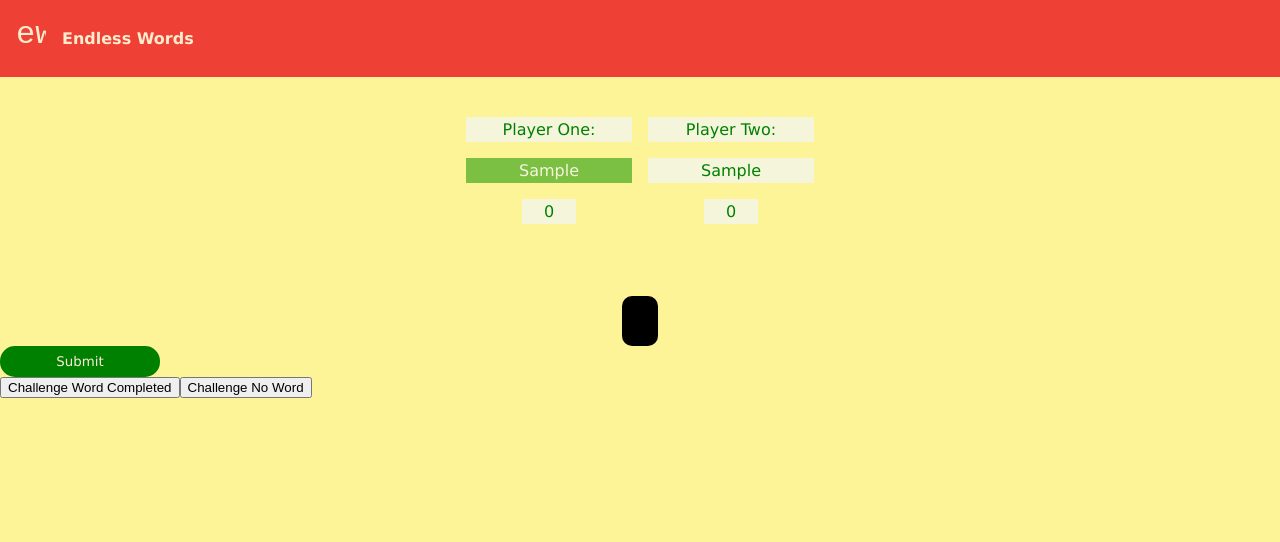
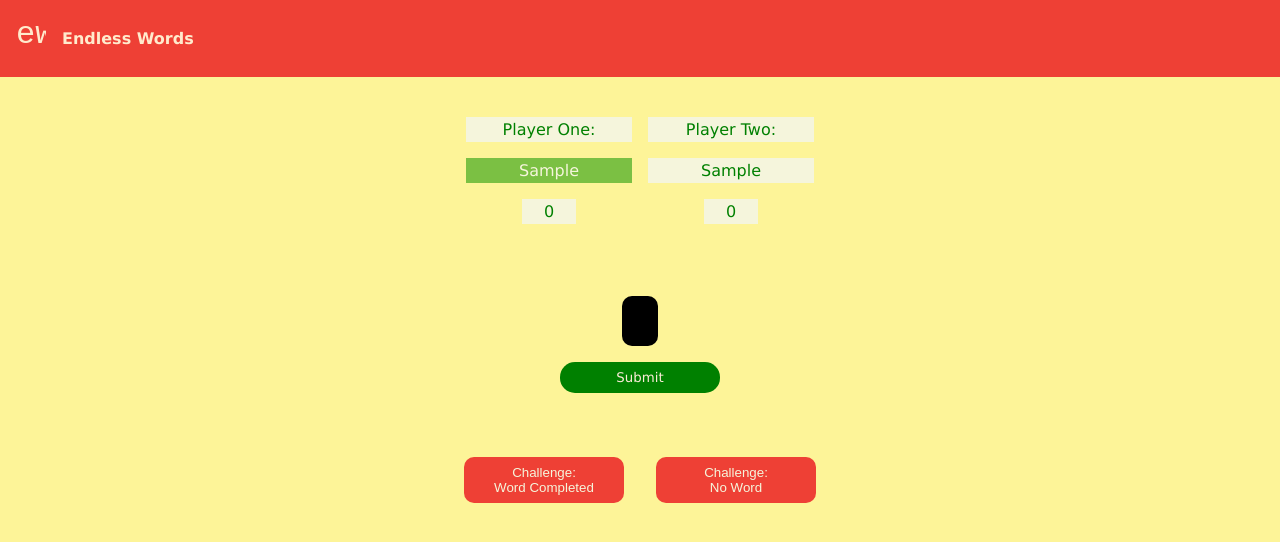
Before and after one commit to jezinho22/endless-words-2, a React (Vite) app: page / in a window 1280 px wide. Both pictures are taken after typing "Sample", "Sample" into the empty fields and a click on the button "Submit". Shown: the top 542 px of the page. Built offline with nearby package versions, Linux system fonts and the light colour scheme.

Commit message:
multi-player done

```diff
--- a/src/App.css
+++ b/src/App.css
@@ -118,6 +118,11 @@ h1 {
 	align-self: center;
 }
 
+#letter-form {
+	display: flex;
+	flex-direction: column;
+}
+
 #letter-form div {
 	display: flex;
 	justify-content: space-around;
@@ -143,14 +148,36 @@ h1 {
 	border-radius: 15px;
 	font-family: Verdana, Geneva, Tahoma, sans-serif;
 	width: 10rem;
-	margin: auto;
+	margin: 1rem auto;
+}
+
+div.challenge-buttons {
+	display: flex;
+	flex-direction: row;
+	justify-content: center;
+}
+
+div.challenge-buttons button {
+	width: 10rem;
+	border-radius: 10px;
+	background-color: #ee4035;
+	color: beige;
+	padding: 0.5rem;
+	border: none;
+	margin-top: 3rem;
+	margin: 3rem 1rem;
+
 }
 
 .challenge {
 	position: absolute;
-	top: 100px;
-	left: 10px;
+	top: 50%;
+	left: 50%;
+	transform: translate(-50%, -50%);
 	width: 200px;
 	background-color: #ee4035;
 	color: #fdf498;
+	border:3px solid indianred;
+	border-radius: 10px;
+	padding: 1rem;
 }
--- a/src/ChallengeButtons.jsx
+++ b/src/ChallengeButtons.jsx
@@ -47,6 +47,7 @@ function closeChallenge(){
     console.log('closing challenge')
     setShowNoWordModal(false)
     setShowWordModal(false)
+    setAnswer({...answer, wording: ''})
 
     // add points
     let winnerIndex;
@@ -76,9 +77,9 @@ function closeChallenge(){
 }
 
   return (
-    <div>
-        <button id='complete-word' onClick={wordChallenge}>Challenge Word Completed</button>
-        <button id='no-word' onClick={noWordChallenge}>Challenge No Word</button>
+    <div className='challenge-buttons'>
+        <button id='complete-word' onClick={wordChallenge}>Challenge: <br/>Word Completed</button>
+        <button id='no-word' onClick={noWordChallenge}>Challenge: <br/>No Word</button>
         {showWordModal &&
         <div className="challenge">
             <h2>Challenge by</h2>
--- a/src/WordChallengeForm.jsx
+++ b/src/WordChallengeForm.jsx
@@ -44,7 +44,7 @@ export default function WordChallengeForm({answer, setAnswer, gameState, filtere
         <input name="wordInHead" onChange={handleChange}/>
         <button type='submit'>Submit</button>
         </form>
-        <DelayedJudgment answer = {answer} closeChallenge = {closeChallenge}/>
+        {answer.wording.length > 0 && <DelayedJudgment answer = {answer} closeChallenge = {closeChallenge}/>}
     </div>
   )
 }
```
